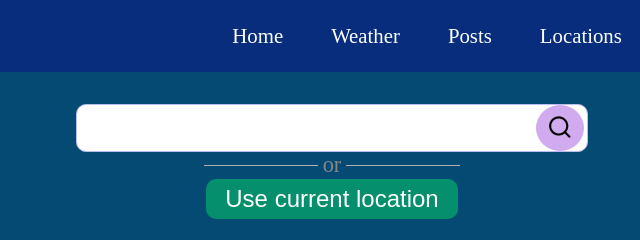
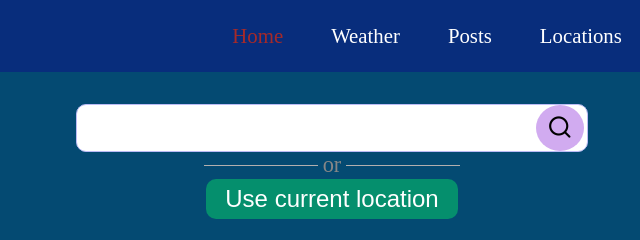
Before and after one commit to pabitra0011/hello.weather, a plain HTML site: page index.html in a window 1280 px wide. In both pictures the pointer is over the link "Home". Shown: the top 240 px of the page, 308-948 px from the left. Drawn offline with nearby package versions, Linux system fonts and the light colour scheme; a script that the page names is missing.

Commit message:
hover added

```diff
--- a/css/style.css
+++ b/css/style.css
@@ -32,11 +32,16 @@ nav ul li{
     /* border: 1px solid red; */
     padding: 0.5rem;
     border-radius: 20px;
+
 }
 nav ul li a{
     text-decoration: none;
     font-size: 1.3rem;
     color: white;
+}
+nav ul li a:hover{
+    color: brown;
+
 }
 
 /* menu bar content.................. .........
```
